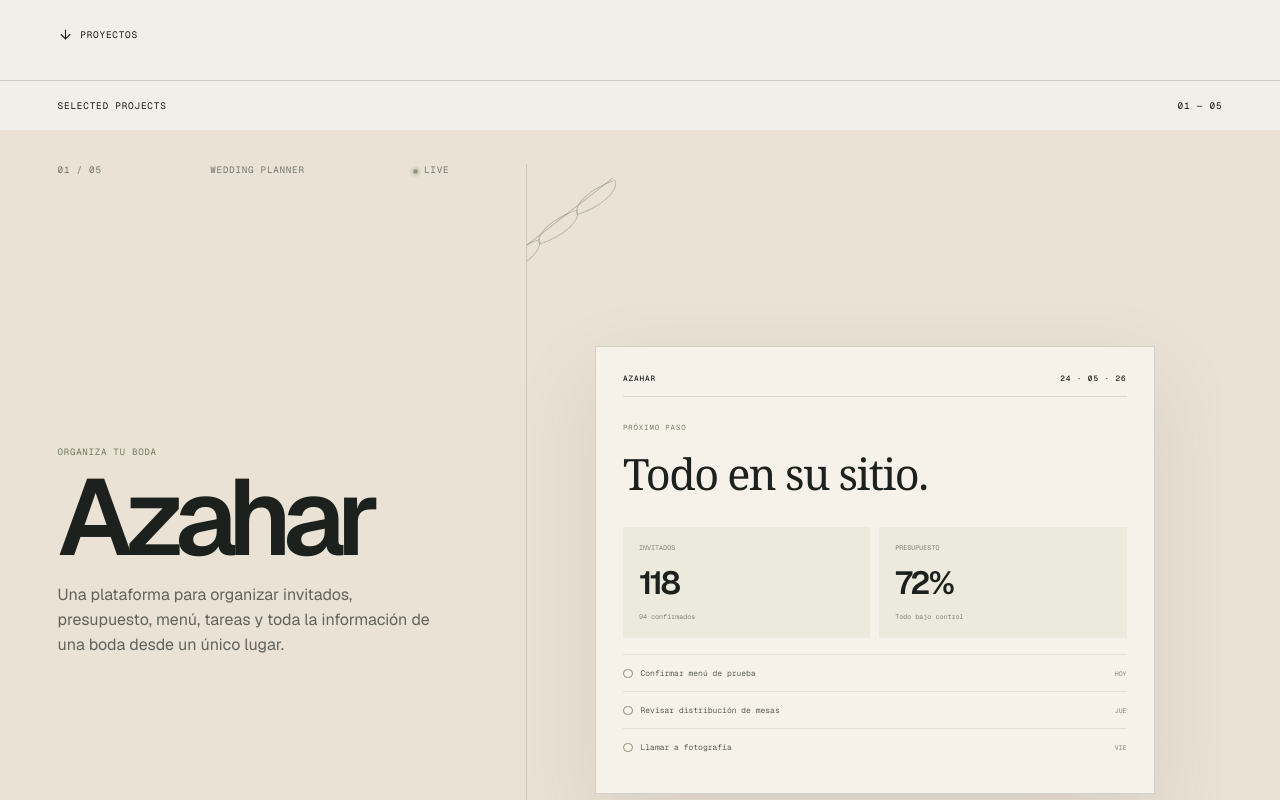
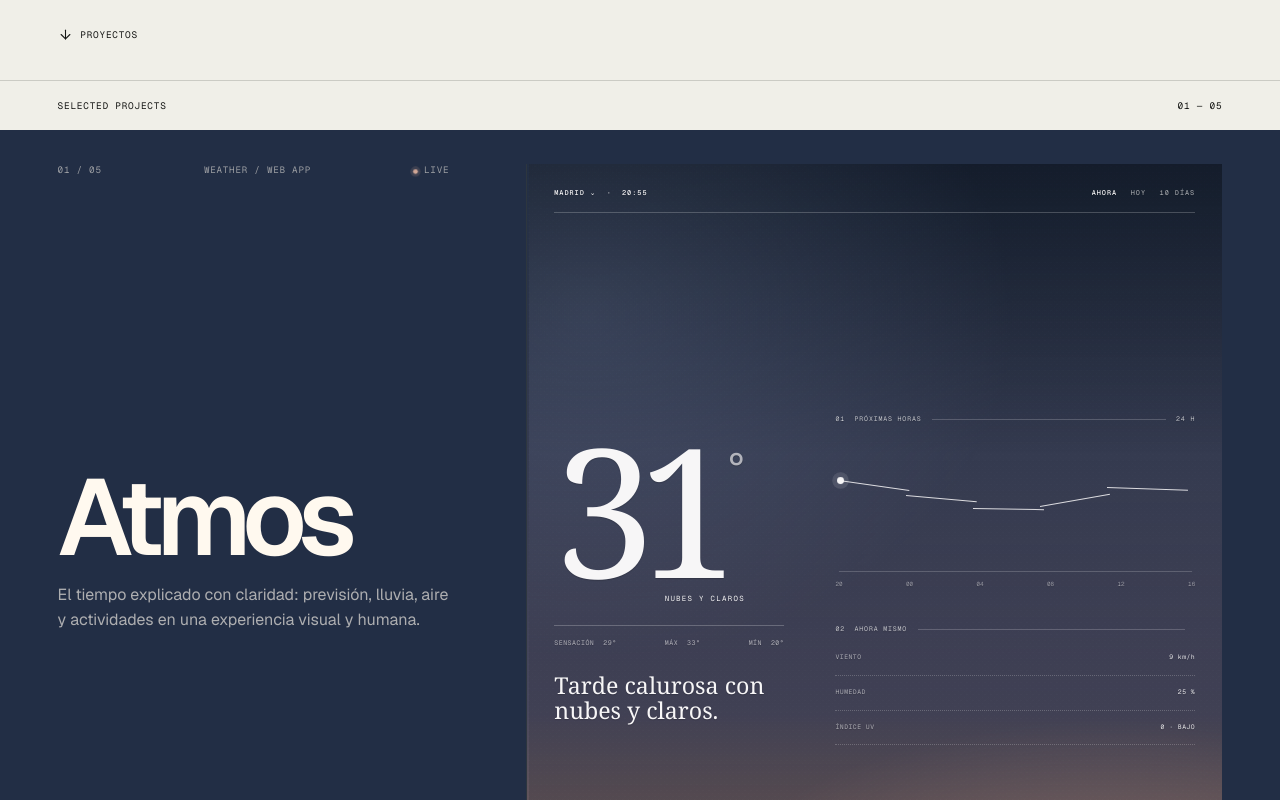
Before and after one commit to robertoarroyo89/MyLinktreePersonal, a Next.js app: page / in a window 1280 px wide. Shown: the part 720-1520 px from the top of the page. Built offline with nearby package versions, Linux system fonts and the light colour scheme; no server answers.

Commit message:
Launch Atmos project showcase

```diff
--- a/src/app/globals.css
+++ b/src/app/globals.css
@@ -85,7 +85,7 @@ button, a { -webkit-tap-highlight-color: transparent; }
 .azahar-window { position: relative; z-index: 1; width: min(94%, 28rem); padding: 1.25rem; background: rgba(250, 247, 239, 0.79); border: 1px solid rgba(58, 63, 52, 0.19); box-shadow: 0 2rem 5rem rgba(87, 75, 56, 0.12); backdrop-filter: blur(12px); }
 .window-top { display: flex; justify-content: space-between; padding-bottom: 0.85rem; border-bottom: 1px solid rgba(42, 48, 39, 0.14); font: 500 0.48rem/1 var(--font-geist-mono), monospace; letter-spacing: 0.12em; }
 .azahar-heading { padding: 1.6rem 0 1.25rem; }
-.azahar-heading small, .planner-grid span, .planner-grid small, .azahar-window li, .coming-copy { font-family: var(--font-geist-mono), monospace; }
+.azahar-heading small, .planner-grid span, .planner-grid small, .azahar-window li { font-family: var(--font-geist-mono), monospace; }
 .azahar-heading small { display: block; margin-bottom: 0.55rem; font-size: 0.46rem; letter-spacing: 0.12em; color: #778166; }
 .azahar-heading strong { font-family: Georgia, serif; font-size: 1.8rem; font-weight: 400; letter-spacing: -0.035em; }
 .planner-grid { display: grid; grid-template-columns: 1fr 1fr; gap: 0.55rem; }
@@ -139,23 +139,44 @@ button, a { -webkit-tap-highlight-color: transparent; }
 .waveform i:nth-child(3n) { animation-delay: -.8s; }
 .lesson-card p { margin: .4rem 0 0; display: flex; justify-content: space-between; font: .42rem var(--font-geist-mono), monospace; color: rgba(255,249,239,.43); }
 
-/* Weather */
-.weather-scene { isolation: isolate; display: grid; place-items: center; }
-.weather-glow { position: absolute; z-index: -2; top: -20%; right: -30%; width: 26rem; aspect-ratio: 1; border-radius: 50%; background: radial-gradient(circle, rgba(249,253,255,.95) 0, rgba(224,239,252,.5) 32%, transparent 67%); animation: weather-light 8s ease-in-out infinite alternate; }
-.weather-phone { position: relative; z-index: 1; width: min(82%, 20rem); min-height: 21rem; padding: 1.15rem; overflow: hidden; border: 1px solid rgba(28,33,29,.18); border-radius: 2rem; background: rgba(239,247,253,.28); box-shadow: 0 2rem 6rem rgba(52,76,99,.2), inset 0 1px rgba(255,255,255,.45); backdrop-filter: blur(16px); }
-.weather-top { display: flex; justify-content: space-between; font: .43rem var(--font-geist-mono), monospace; letter-spacing: .09em; color: rgba(28,33,29,.52); }
-.weather-temp { margin-top: 3rem; }
-.weather-temp strong { font-size: 6rem; font-weight: 460; line-height: .8; letter-spacing: -.1em; }
-.weather-temp p { margin: 1rem 0 2.3rem; font-size: .62rem; line-height: 1.5; }
-.weather-temp p span { color: rgba(28,33,29,.5); }
-.weather-hours { display: grid; grid-template-columns: repeat(3,1fr); border-top: 1px solid rgba(28,33,29,.13); }
-.weather-hours div { padding: .8rem .35rem; display: flex; flex-direction: column; gap: .4rem; border-right: 1px solid rgba(28,33,29,.1); font: .43rem var(--font-geist-mono), monospace; }
-.weather-hours div:last-child { border: 0; }
-.weather-hours b { font-size: .78rem; font-weight: 550; }
-.cloud { position: absolute; z-index: 0; width: 10rem; height: 3.2rem; border-radius: 50%; background: rgba(244,249,253,.52); filter: blur(9px); }
-.cloud-one { top: 18%; left: -7%; animation: cloud-drift 9s ease-in-out infinite alternate; }
-.cloud-two { right: -10%; bottom: 21%; width: 13rem; opacity: .7; animation: cloud-drift 11s ease-in-out -3s infinite alternate-reverse; }
-.coming-copy { position: absolute; z-index: 2; right: .25rem; bottom: .7rem; margin: 0; font-size: .43rem; letter-spacing: .15em; color: rgba(28,33,29,.55); }
+/* Atmos */
+.weather-scene { isolation: isolate; color: #f7f6f7; background: #0b1622; }
+.atmos-sky, .atmos-haze, .atmos-grain { position: absolute; inset: 0; pointer-events: none; }
+.atmos-sky { z-index: -3; background: linear-gradient(180deg, #222e43 0%, #353b50 36%, #47475c 67%, #926c58 100%); }
+.atmos-haze { z-index: -2; background: radial-gradient(90% 46% at 78% 100%, rgba(232,183,161,.36), transparent 68%), radial-gradient(80% 55% at 8% 22%, rgba(116,130,165,.25), transparent 72%), linear-gradient(180deg, rgba(4,8,14,.5), transparent 38%, rgba(4,8,14,.2)); animation: weather-light 9s ease-in-out infinite alternate; }
+.atmos-grain { z-index: -1; opacity: .2; background-image: repeating-radial-gradient(circle at 37% 42%, rgba(255,255,255,.13) 0 1px, transparent 1px 4px); background-size: 6px 6px; mix-blend-mode: soft-light; }
+.atmos-shell { position: relative; z-index: 1; height: 100%; padding: 1.1rem; display: flex; flex-direction: column; text-shadow: 0 1px 1px rgba(0,0,0,.18); }
+.atmos-top { display: flex; align-items: center; justify-content: space-between; padding-bottom: .9rem; border-bottom: 1px solid rgba(247,246,247,.22); font: 500 .43rem var(--font-geist-mono), monospace; letter-spacing: .14em; }
+.atmos-top p { margin: 0; display: flex; gap: .85rem; color: rgba(247,246,247,.58); }
+.atmos-top p b { color: #f7f6f7; font-weight: 500; }
+.atmos-layout { flex: 1; display: grid; grid-template-rows: 1fr auto; gap: 1rem; }
+.atmos-current { align-self: center; }
+.atmos-temp { display: flex; align-items: flex-start; }
+.atmos-temp strong { font-family: Georgia, "Times New Roman", serif; font-size: 8rem; font-weight: 400; line-height: .76; letter-spacing: -.09em; }
+.atmos-temp > span { margin: -.25rem 0 0 .35rem; font: 300 1.9rem Georgia, serif; color: rgba(247,246,247,.65); }
+.atmos-condition, .atmos-summary, .atmos-section-title, .atmos-hours, .atmos-detail dl { font-family: var(--font-geist-mono), monospace; }
+.atmos-condition { margin: 1rem 0 .8rem; font-size: .46rem; letter-spacing: .18em; }
+.atmos-summary { max-width: 17rem; padding-top: .75rem; display: flex; justify-content: space-between; border-top: 1px solid rgba(247,246,247,.24); font-size: .41rem; letter-spacing: .08em; color: rgba(247,246,247,.62); }
+.atmos-copy { max-width: 14rem; margin: 1rem 0 0; font: 400 1.05rem/1.08 Georgia, "Times New Roman", serif; }
+.atmos-detail { min-width: 0; padding-bottom: .3rem; }
+.atmos-section-title { display: flex; justify-content: space-between; align-items: center; font-size: .41rem; font-weight: 400; letter-spacing: .13em; color: rgba(247,246,247,.72); }
+.atmos-section-title::after { content: ""; height: 1px; flex: 1; margin: 0 .65rem; background: rgba(247,246,247,.2); }
+.atmos-section-title b { order: 2; font-weight: 400; }
+.atmos-chart { position: relative; height: 4.3rem; margin: .75rem .2rem 0; border-bottom: 1px solid rgba(247,246,247,.19); }
+.atmos-chart i { position: absolute; height: 1px; background: rgba(247,246,247,.86); transform-origin: left center; }
+.atmos-chart i:nth-child(1) { left: 0; top: 28%; width: 20%; transform: rotate(8deg); }
+.atmos-chart i:nth-child(2) { left: 19%; top: 40%; width: 20%; transform: rotate(5deg); }
+.atmos-chart i:nth-child(3) { left: 38%; top: 50%; width: 20%; transform: rotate(1deg); }
+.atmos-chart i:nth-child(4) { left: 57%; top: 49%; width: 20%; transform: rotate(-10deg); }
+.atmos-chart i:nth-child(5) { left: 76%; top: 34%; width: 23%; transform: rotate(2deg); }
+.atmos-chart em { position: absolute; left: -2px; top: calc(28% - 3px); width: 7px; height: 7px; border-radius: 50%; background: #f7f6f7; box-shadow: 0 0 0 .3rem rgba(247,246,247,.12); animation: breathe 2.8s ease-in-out infinite; }
+.atmos-hours { padding-top: .5rem; display: flex; justify-content: space-between; font-size: .37rem; color: rgba(247,246,247,.49); }
+.atmos-section-title.second { margin-top: 1.3rem; }
+.atmos-detail dl { margin: .45rem 0 0; }
+.atmos-detail dl div { padding: .48rem 0; display: flex; align-items: center; border-bottom: 1px dotted rgba(247,246,247,.22); }
+.atmos-detail dt, .atmos-detail dd { margin: 0; font-size: .4rem; letter-spacing: .08em; }
+.atmos-detail dt { color: rgba(247,246,247,.6); }
+.atmos-detail dd { margin-left: auto; color: rgba(247,246,247,.92); }
 
 .about-section { padding: 4.5rem var(--gutter) 5.5rem; border-top: 1px solid var(--line); }
 .about-kicker { padding-bottom: 1.2rem; border-bottom: 1px solid var(--line); font-size: .55rem; color: var(--muted); }
@@ -182,7 +203,6 @@ button, a { -webkit-tap-highlight-color: transparent; }
 @keyframes bars { from { transform: scaleY(0); } to { transform: scaleY(1); } }
 @keyframes wave { from { transform: scaleY(.55); opacity: .5; } to { transform: scaleY(1); opacity: .9; } }
 @keyframes weather-light { from { transform: translate3d(-8%, 3%, 0) scale(.95); } to { transform: translate3d(5%, -2%, 0) scale(1.08); } }
-@keyframes cloud-drift { from { transform: translateX(-10%); } to { transform: translateX(24%); } }
 
 @media (min-width: 900px) {
   .hero-copy h1 { font-size: clamp(6.5rem, 11.9vw, 11rem); }
@@ -218,9 +238,18 @@ button, a { -webkit-tap-highlight-color: transparent; }
   .mic span { width: 5rem; height: 8rem; border-radius: 3rem; }
   .lesson-card { right: 4%; bottom: 9%; width: min(57%, 25rem); padding: 1.5rem; }
   .lesson-card strong { font-size: 3rem; }
-  .weather-phone { width: min(66%, 24rem); min-height: 32rem; padding: 1.5rem; border-radius: 2.8rem; }
-  .weather-temp { margin-top: 5rem; }
-  .weather-temp strong { font-size: 9rem; }
+  .atmos-shell { padding: 1.5rem 1.7rem; }
+  .atmos-layout { grid-template-columns: .78fr 1.22fr; grid-template-rows: 1fr; gap: 3.2rem; align-items: center; }
+  .atmos-current { align-self: center; }
+  .atmos-temp strong { font-size: clamp(9rem, 14vw, 13rem); }
+  .atmos-temp > span { margin-top: -.1rem; font-size: 2.6rem; }
+  .atmos-condition { margin-left: 48%; }
+  .atmos-summary { margin-top: 1.3rem; }
+  .atmos-copy { max-width: 19rem; margin-top: 1.6rem; font-size: 1.45rem; }
+  .atmos-detail { align-self: center; }
+  .atmos-chart { height: 8rem; margin-top: 1.25rem; }
+  .atmos-section-title.second { margin-top: 2.2rem; }
+  .atmos-detail dl div { padding: .75rem 0; }
   .about-section { padding-top: 6rem; padding-bottom: 8rem; }
   .about-grid { grid-template-columns: 1.1fr .9fr; gap: 8vw; padding-top: 7rem; align-items: end; }
   .about-grid h2 { font-size: clamp(6rem, 10vw, 10rem); }
--- a/src/components/projects/ProjectVisual.tsx
+++ b/src/components/projects/ProjectVisual.tsx
@@ -44,16 +44,27 @@ function OratoriaVisual() {
   </div>;
 }
 
-function WeatherVisual() {
+function AtmosVisual() {
   return <div className="visual-scene weather-scene" aria-hidden="true">
-    <div className="weather-glow" />
-    <div className="cloud cloud-one" /><div className="cloud cloud-two" />
-    <div className="weather-phone">
-      <div className="weather-top"><span>VALENCIA</span><span>DOM 23 AGO</span></div>
-      <div className="weather-temp"><strong>24°</strong><p>Parcialmente nublado<br /><span>Sensación de 25°</span></p></div>
-      <div className="weather-hours"><div><span>AHORA</span><b>24°</b></div><div><span>17:00</span><b>25°</b></div><div><span>18:00</span><b>24°</b></div></div>
+    <div className="atmos-sky" /><div className="atmos-haze" /><div className="atmos-grain" />
+    <div className="atmos-shell">
+      <div className="atmos-top"><span>MADRID&nbsp;⌄ &nbsp;·&nbsp; 20:55</span><p><b>AHORA</b><span>HOY</span><span>10 DÍAS</span></p></div>
+      <div className="atmos-layout">
+        <div className="atmos-current">
+          <div className="atmos-temp"><strong>31</strong><span>°</span></div>
+          <p className="atmos-condition">NUBES Y CLAROS</p>
+          <div className="atmos-summary"><span>SENSACIÓN&nbsp; 29°</span><span>MÁX&nbsp; 33°</span><span>MÍN&nbsp; 20°</span></div>
+          <p className="atmos-copy">Tarde calurosa con nubes y claros.</p>
+        </div>
+        <div className="atmos-detail">
+          <div className="atmos-section-title"><span>01&nbsp; PRÓXIMAS HORAS</span><b>24 H</b></div>
+          <div className="atmos-chart"><i /><i /><i /><i /><i /><em /></div>
+          <div className="atmos-hours"><span>20</span><span>00</span><span>04</span><span>08</span><span>12</span><span>16</span></div>
+          <div className="atmos-section-title second"><span>02&nbsp; AHORA MISMO</span></div>
+          <dl><div><dt>VIENTO</dt><dd>9 km/h</dd></div><div><dt>HUMEDAD</dt><dd>25 %</dd></div><div><dt>ÍNDICE UV</dt><dd>0 · BAJO</dd></div></dl>
+        </div>
+      </div>
     </div>
-    <p className="coming-copy">SOMETHING IS FORMING</p>
   </div>;
 }
 
@@ -62,5 +73,5 @@ export function ProjectVisual({ visual }: { visual: ProjectVisualName }) {
   if (visual === "azahar") return <AzaharVisual />;
   if (visual === "flujo") return <FlujoVisual />;
   if (visual === "oratoria") return <OratoriaVisual />;
-  return <WeatherVisual />;
+  return <AtmosVisual />;
 }
--- a/src/data/projects.ts
+++ b/src/data/projects.ts
@@ -1,9 +1,9 @@
 import type { Project } from "@/types/project";
 
-export const projects = [
-  { id: "azahar", index: "01", name: "Azahar", subtitle: "Organiza tu boda", description: "Una plataforma para organizar invitados, presupuesto, menú, tareas y toda la información de una boda desde un único lugar.", url: "https://azahar-ten.vercel.app/", category: "Wedding Planner", status: "live", accent: "#7f8b69", surface: "#e9e2d5", tone: "light", visual: "azahar", cta: "Abrir Azahar", year: 2026 },
-  { id: "flujo", index: "02", name: "Flujo", description: "Ingresos, gastos, presupuestos y objetivos de ahorro en un único panel para entender mejor tu dinero.", statement: "Tu dinero, claro y en orden.", url: "https://finanzas-app-eosin-rho.vercel.app/login", category: "Personal Finance", status: "live", accent: "#b9ff66", surface: "#13251e", tone: "dark", visual: "flujo", cta: "Abrir Flujo", year: 2026 },
-  { id: "oratoria", index: "03", name: "Oratoria", subtitle: "Curso de Oratoria Gratis", description: "Una plataforma gratuita para aprender a comunicar mejor, hablar en público y desarrollar habilidades de oratoria.", url: "https://oratoria-plus.vercel.app/", category: "Education", status: "live", accent: "#ffcc4a", surface: "#242322", tone: "dark", visual: "oratoria", cta: "Abrir Oratoria", year: 2026 },
-  { id: "latetap", index: "04", name: "LateTap", description: "Encuentra citas y reservas disponibles a última hora y reserva en segundos.", statement: "Last minute. Right on time.", url: "https://late-tap.vercel.app/", category: "Marketplace / Booking", status: "live", accent: "#ff5d47", surface: "#241715", tone: "dark", visual: "latetap", cta: "Abrir LateTap", year: 2026, featured: true },
-  { id: "weather", index: "05", name: "Atmos", description: "Una nueva forma de consultar el tiempo. En desarrollo.", category: "iOS / Experiment", status: "building", accent: "#e8f3ff", surface: "#adc5dd", tone: "light", visual: "weather", cta: "Próximamente", year: 2026 },
-] as const satisfies readonly Project[];
+export const projects: readonly Project[] = [
+  { id: "weather", index: "01", name: "Atmos", description: "El tiempo explicado con claridad: previsión, lluvia, aire y actividades en una experiencia visual y humana.", url: "https://atmos-steel-five.vercel.app/", category: "Weather / Web App", status: "live", accent: "#e8b7a1", surface: "#222e45", tone: "dark", visual: "weather", cta: "Abrir Atmos", year: 2026 },
+  { id: "azahar", index: "02", name: "Azahar", subtitle: "Organiza tu boda", description: "Una plataforma para organizar invitados, presupuesto, menú, tareas y toda la información de una boda desde un único lugar.", url: "https://azahar-ten.vercel.app/", category: "Wedding Planner", status: "live", accent: "#7f8b69", surface: "#e9e2d5", tone: "light", visual: "azahar", cta: "Abrir Azahar", year: 2026 },
+  { id: "flujo", index: "03", name: "Flujo", description: "Ingresos, gastos, presupuestos y objetivos de ahorro en un único panel para entender mejor tu dinero.", statement: "Tu dinero, claro y en orden.", url: "https://finanzas-app-eosin-rho.vercel.app/login", category: "Personal Finance", status: "live", accent: "#b9ff66", surface: "#13251e", tone: "dark", visual: "flujo", cta: "Abrir Flujo", year: 2026 },
+  { id: "oratoria", index: "04", name: "Oratoria", subtitle: "Curso de Oratoria Gratis", description: "Una plataforma gratuita para aprender a comunicar mejor, hablar en público y desarrollar habilidades de oratoria.", url: "https://oratoria-plus.vercel.app/", category: "Education", status: "live", accent: "#ffcc4a", surface: "#242322", tone: "dark", visual: "oratoria", cta: "Abrir Oratoria", year: 2026 },
+  { id: "latetap", index: "05", name: "LateTap", description: "Encuentra citas y reservas disponibles a última hora y reserva en segundos.", statement: "Last minute. Right on time.", url: "https://late-tap.vercel.app/", category: "Marketplace / Booking", status: "live", accent: "#ff5d47", surface: "#241715", tone: "dark", visual: "latetap", cta: "Abrir LateTap", year: 2026, featured: true },
+];
```
